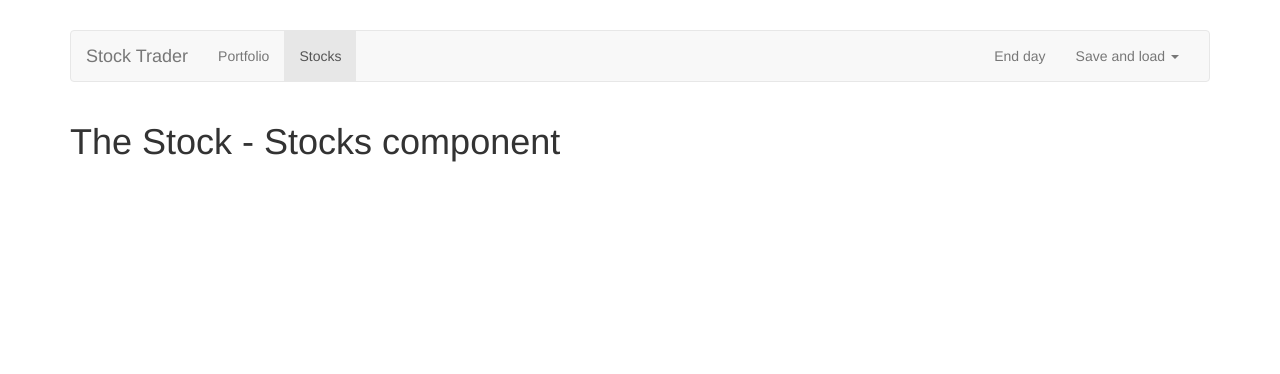
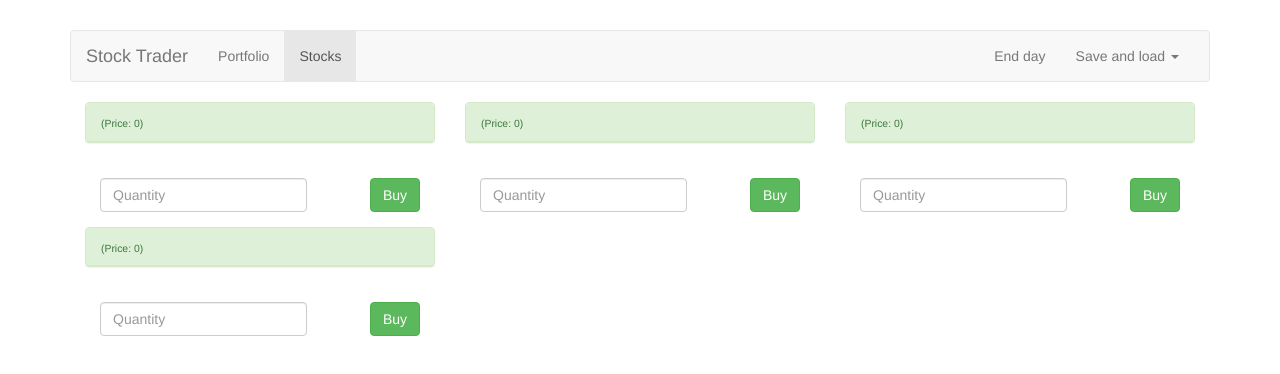
Before and after one commit to AlMuz/VUE-TheStockTrader, a Vue app: page /stocks in a window 1280 px wide. Shown: the top 374 px of the page. Built offline with nearby package versions, Linux system fonts and the light colour scheme.

Commit message:
Creating Stocks Components

```diff
--- a/src/components/stocks/Stock.vue
+++ b/src/components/stocks/Stock.vue
@@ -1,14 +1,33 @@
 <template>
-  <div>
-    <h1>
-      The Stock - Stock component
-    </h1>
+  <div class="col-sm-6 col-md-4">
+    <div class="panel panel-success">
+      <div class="panel-heading">
+        <h3 class="panel-title">
+        {{ name }}
+
+        <small>(Price: {{ price }})</small>
+      </h3>
+      </div>
+    </div>
+    <div class="panel-body">
+      <div class="pull-left">
+        <input type="number" class="form-control" placeholder="Quantity">
+      </div>
+      <div class="pull-right">
+        <button class="btn btn-success">Buy</button>
+      </div>
+    </div>
   </div>
 </template>
 
 <script>
   export default {
-
+    data() {
+      return {
+        name: '',
+        price: 0,
+      }
+    }
   }
 </script>
 
--- a/src/components/stocks/Stocks.vue
+++ b/src/components/stocks/Stocks.vue
@@ -1,14 +1,27 @@
 <template>
   <div>
-    <h1>
-      The Stock - Stocks component
-    </h1>
+    <Stock v-for="stock in stocks">
+
+    </Stock>
   </div>
 </template>
 
 <script>
+  import Stock from './Stock.vue';
   export default {
-
+    data() {
+      return {
+        stocks: [
+          { id: 1, name: 'BMW', price: 100 },
+          { id: 1, name: 'Google', price: 200 },
+          { id: 1, name: 'Apple', price: 50 },
+          { id: 1, name: 'Twitter', price: 11 },
+        ]
+      }
+    },
+    components: {
+      Stock,
+    }
   }
 </script>
 
```
